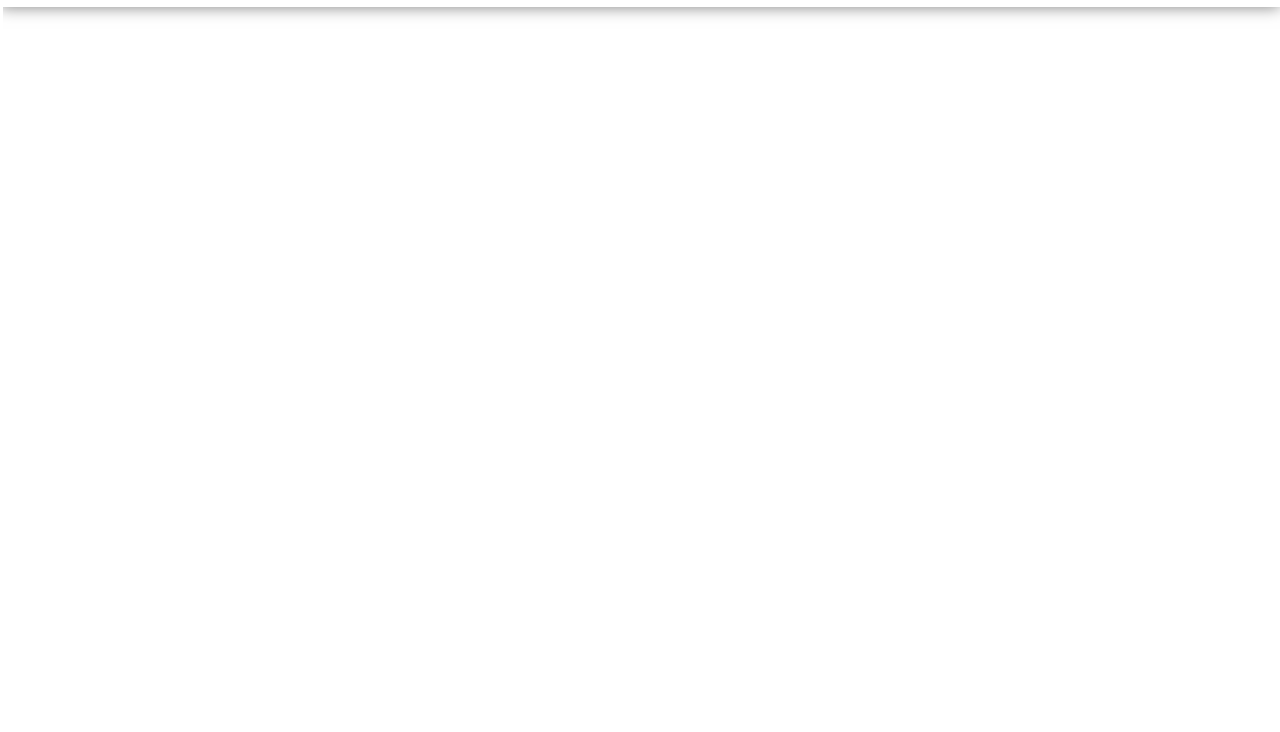
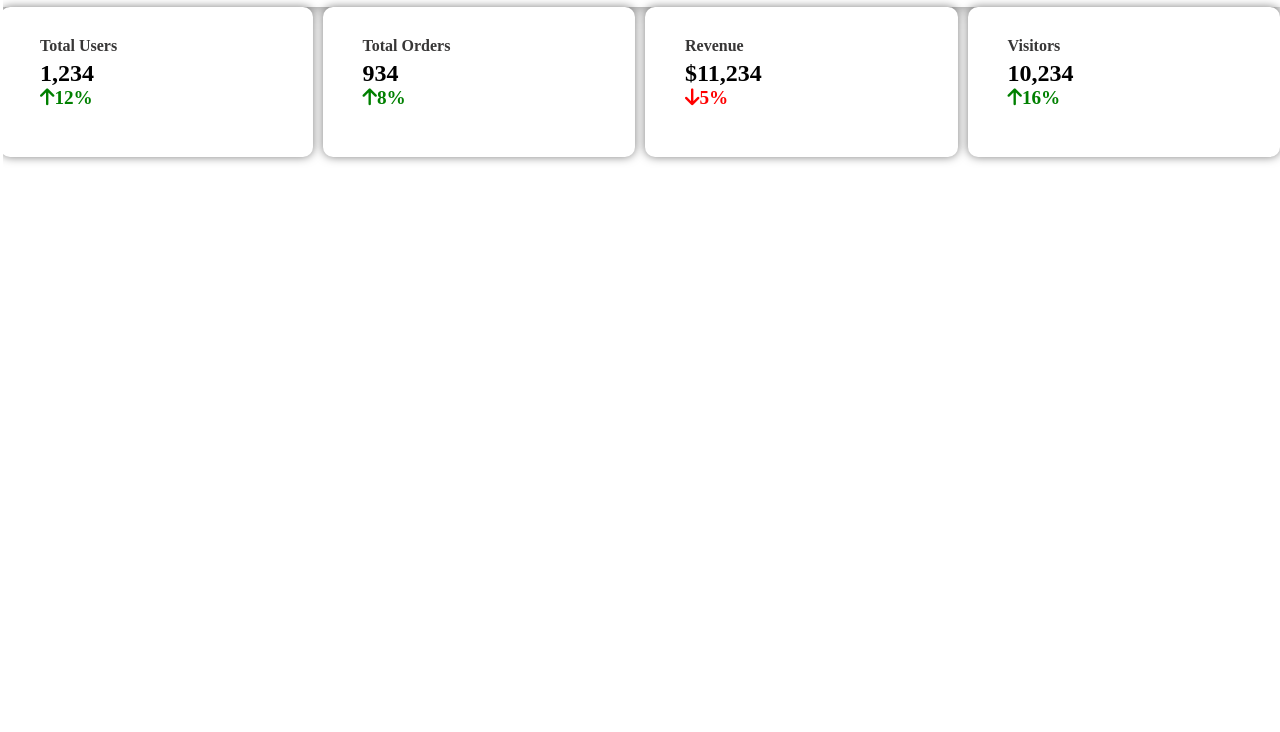
Before and after one commit to AhadAhmed56/Bano-qabil, a plain HTML site: page dashboard.html in a window 1280 px wide. Shown: the part 68-800 px from the top of the page. Drawn offline with Linux system fonts and the light colour scheme.

Commit message:
dSH
INCLUDE DASH

```diff
--- a/dashboard.css
+++ b/dashboard.css
@@ -140,3 +140,59 @@ label .product{
      color: rgb(46, 44, 44);
      padding-right: 20px;
 }
+/* dashboard-banner */
+ .dashboard-banner{
+    height: 100%;
+    display: flex;
+
+ }
+.dsh-board{
+    height: 150px;
+    width: 100%;
+    background-color: white;
+    border-radius:  10px ;
+    box-shadow:  0 0 10px rgba(0,0,0,0.5);
+    padding: 30px 40px;
+}
+.font-dash h4{
+    font-size: 1rem;
+    color: rgb(56, 55, 55);
+    padding-bottom: 5px;
+}
+.font-dash h3{
+     font-size: 1.5rem;
+}
+.font-dash h6{
+    color: green;
+    font-size: 1.2rem;
+}
+.red-color h6{
+    color: red;
+}
+.dsh2-board{
+    height: 150px;
+    width: 100%;
+    background-color: white;
+    border-radius:  10px ;
+    box-shadow:  0 0 10px rgba(0,0,0,0.5);
+    padding: 30px 40px;
+    margin-left: 10px;
+}
+.dsh3-board{
+    height: 150px;
+    width: 100%;
+    background-color: white;
+     border-radius:  10px ;
+    box-shadow:  0 0 10px rgba(0,0,0,0.5);
+    padding: 30px 40px;
+    margin-left: 10px;
+}
+.dsh4-board{
+    height: 150px;
+    width: 100%;
+    background-color: white;
+    border-radius:  10px ;
+    box-shadow:  0 0 10px rgba(0,0,0,0.5);
+    padding: 30px 40px;
+    margin-left: 10px;
+}
--- a/dashboard.html
+++ b/dashboard.html
@@ -47,5 +47,30 @@
         </div>
     </div>
     </header>
+    <section class="dashboard-banner">
+        <div class="dsh-board  font-dash">
+         <h4>Total Users</h4>
+         <h3>1,234</h3>
+         <h6><i class="fa-solid fa-arrow-up"></i>12%</h6>
+        </div>
+
+        <div class="dsh2-board font-dash">
+         <h4>Total Orders</h4>
+         <h3>934</h3>
+         <h6><i class="fa-solid fa-arrow-up"></i>8%</h6>
+        </div>
+
+        <div class="dsh3-board font-dash red-color">
+         <h4>Revenue</h4>
+         <h3>$11,234</h3>
+         <h6><i class="fa-solid fa-arrow-down"></i>5%</h6>
+        </div>
+
+        <div class="dsh4-board font-dash">
+         <h4>Visitors</h4>
+         <h3>10,234</h3>
+         <h6><i class="fa-solid fa-arrow-up"></i>16%</h6>
+        </div>
+    </section>
 </body>
 </html>
```
